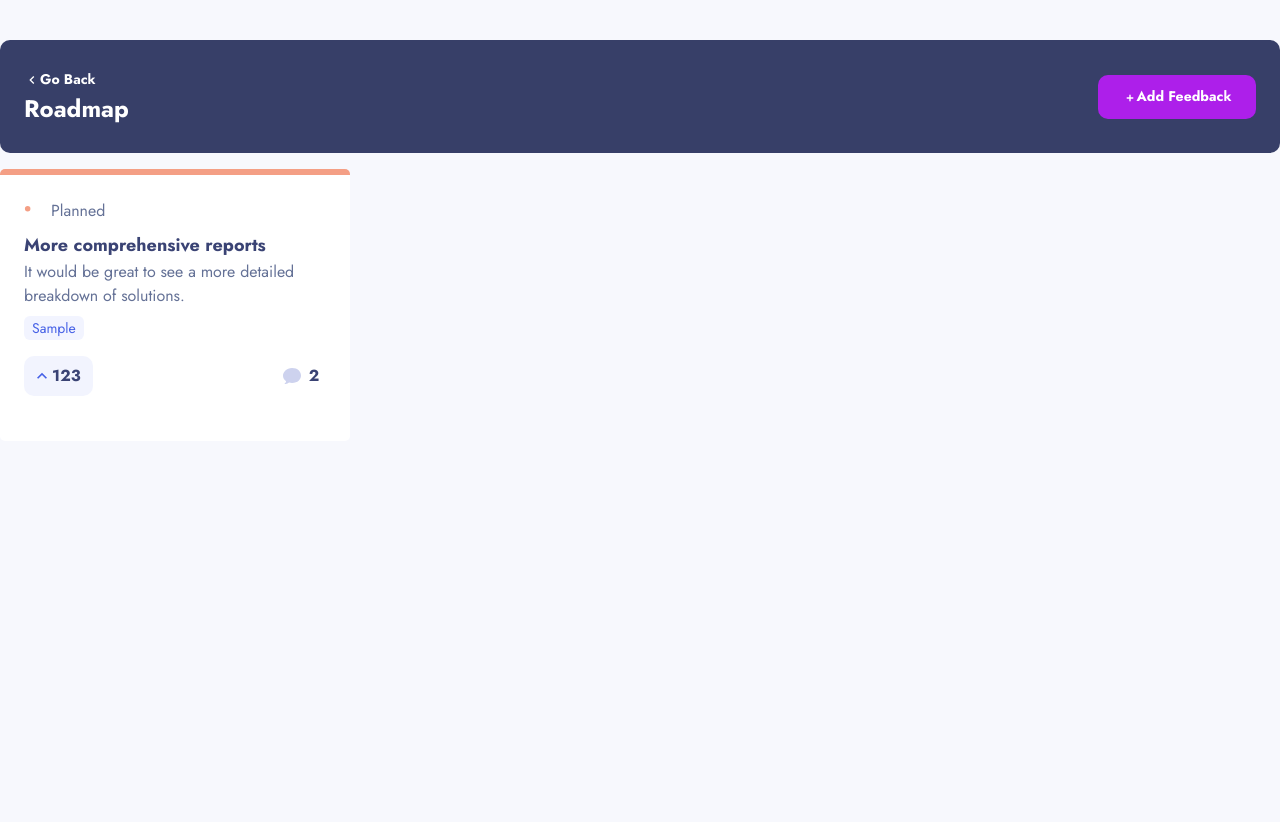
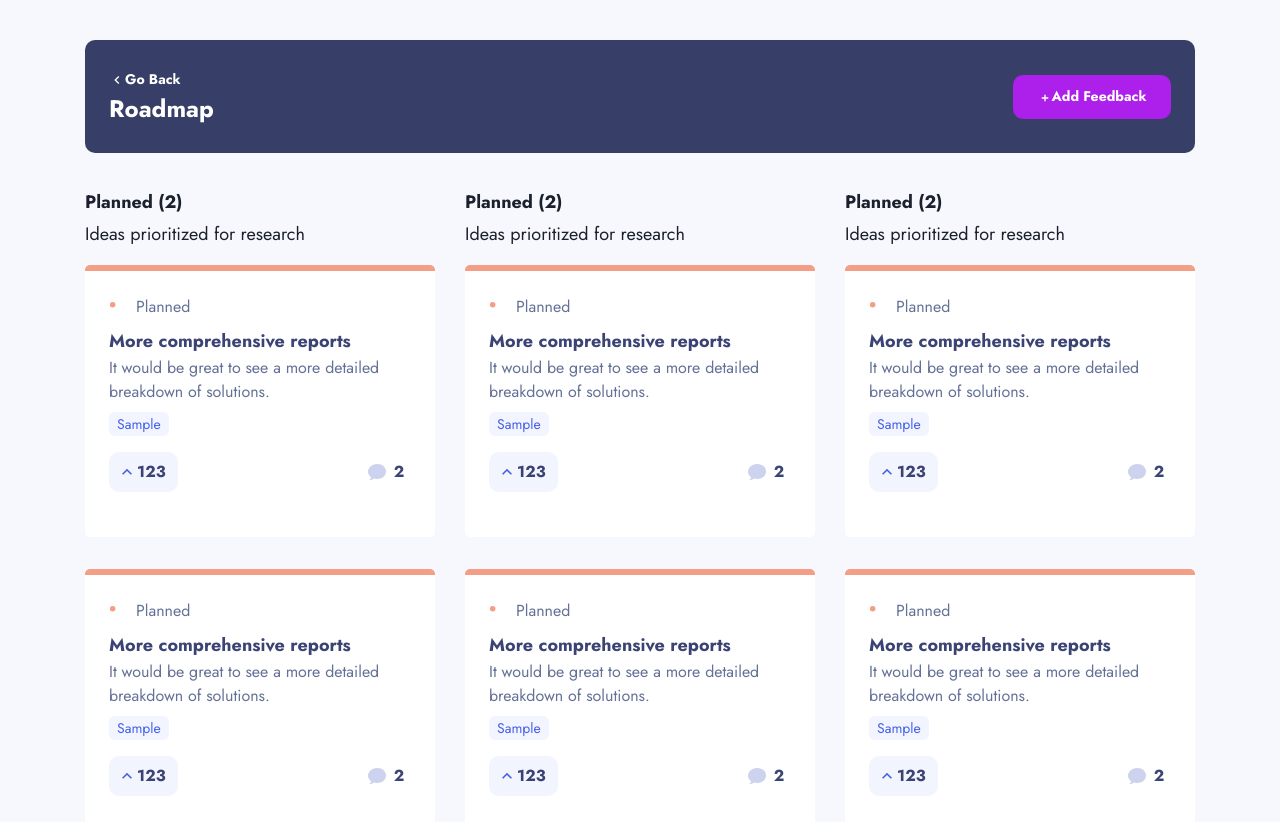
Before and after one commit to lilianaruva/product-feedback-app, a React (Create React App) app: page / in a window 1280 px wide. Shown: the top 822 px of the page. Before the commit the page ends 800 px from the top, so only its background shows below. Built offline with nearby package versions, Linux system fonts and the light colour scheme.

Commit message:
roadmap page -static-

```diff
--- a/src/pages/Roadmap/Roadmap.jsx
+++ b/src/pages/Roadmap/Roadmap.jsx
@@ -1,16 +1,22 @@
 import React from "react";
 import NavRoadmap from "./components/navRoadmap";
-import CardRoadmap from "./components/cardRoadmap";
+import ColumnCardContainer from "./components/columnCardContainer";
 
 import './styles/roadmap.css';
 
-const Roadmap = () =>{
-    return(
+const Roadmap = () => {
+    return (
         <>
-        <div className="roadmap">
-            <NavRoadmap/>
-            <CardRoadmap/>
-        </div>
+            <div className="roadmap">
+                <div className="roadmap-content">
+                    <NavRoadmap />
+                    <div className="roadmap-columns">
+                        <ColumnCardContainer title="Planned (2)" subtitle="Ideas prioritized for research" />
+                        <ColumnCardContainer title="Planned (2)" subtitle="Ideas prioritized for research" />
+                        <ColumnCardContainer title="Planned (2)" subtitle="Ideas prioritized for research" />
+                    </div>
+                </div>
+            </div>
         </>
     )
 }
--- /dev/null
+++ b/src/pages/Roadmap/components/columnCardContainer.jsx
@@ -0,0 +1,18 @@
+import React from 'react';
+import '../styles/columnCardContainer.css';
+import CardRoadmap from '../components/cardRoadmap';
+
+const ColumnCardContainer = ({ title, subtitle }) => {
+    return (
+        <>
+            <div className="columncard-container">
+                <h1 className="title">{title}</h1>
+                <h2 className="subtitle">{subtitle}</h2>
+                <CardRoadmap />
+                <CardRoadmap />
+            </div>
+        </>
+    )
+}
+
+export default ColumnCardContainer;
--- /dev/null
+++ b/src/pages/Roadmap/styles/columnCardContainer.css
@@ -0,0 +1,16 @@
+.columncard-container {
+    display: flex;
+    flex-direction: column;
+    background-color: #F7F8FD;
+    margin-top: 2rem;
+    max-width: 350px;
+}
+
+.title {
+    font-size: 18px;
+    font-weight: bold;
+}
+
+.subtitle {
+    font-size: 18px;
+}
--- a/src/pages/Roadmap/styles/roadmap.css
+++ b/src/pages/Roadmap/styles/roadmap.css
@@ -1,4 +1,4 @@
-.roadmap{
+.roadmap {
     display: flex;
     flex-direction: column;
     flex-wrap: wrap;
@@ -7,3 +7,13 @@
     background-color: #F7F8FD;
     margin-top: 2.5rem;
 }
+
+.roadmap-content {
+    width: 1110px;
+}
+
+.roadmap-columns {
+    display: flex;
+    flex-direction: row;
+    justify-content: space-between;
+}
```
